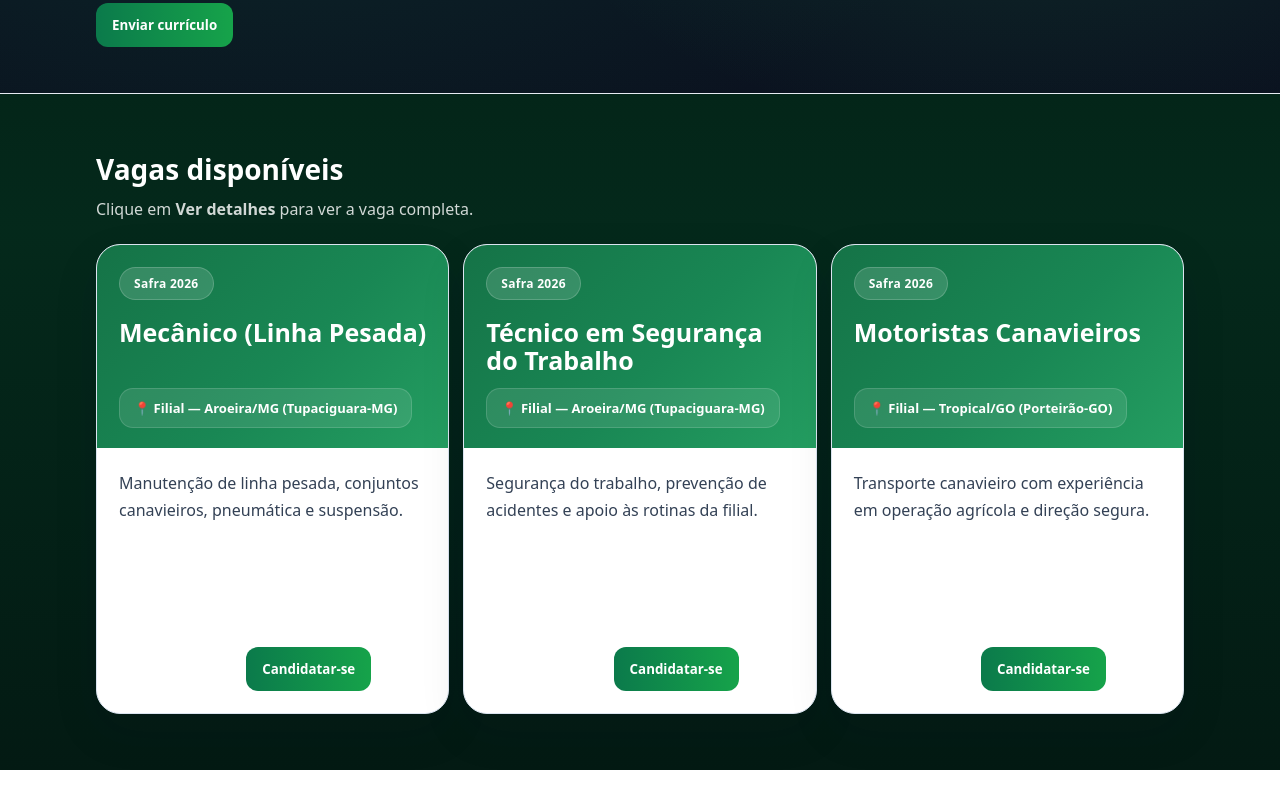
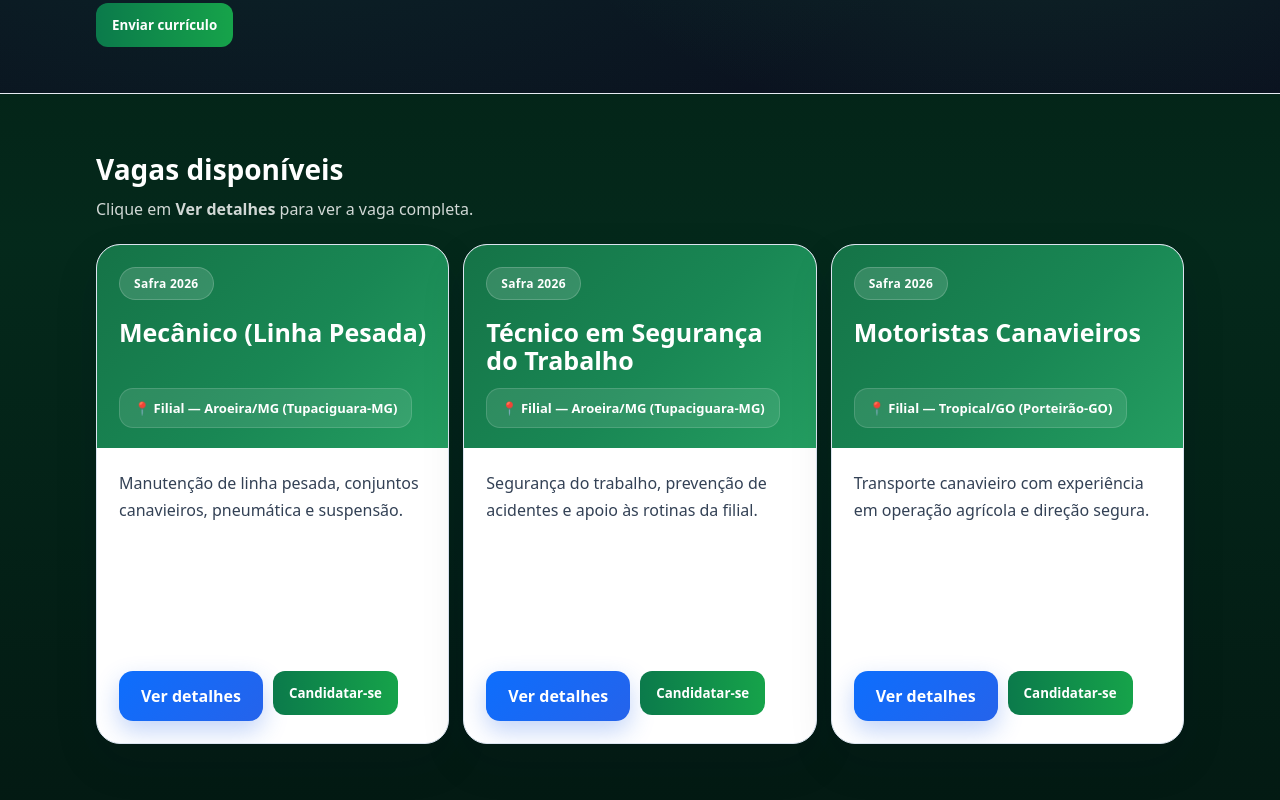
Before and after one commit to happeningti/site-happening, a Next.js app: page /trabalhe-conosco in a window 1280 px wide. Shown: the part 307-1107 px from the top of the page. Before the commit the page ends 1077 px from the top, so only its background shows below. Built offline with nearby package versions, Linux system fonts and the light colour scheme.

Commit message:
novas vagas e layout novo

```diff
--- a/app/trabalhe-conosco/page.tsx
+++ b/app/trabalhe-conosco/page.tsx
@@ -128,7 +128,7 @@ const VAGAS: Vaga[] = [
     ativa: true,
   },
 
-  // ===== RESERVA PARA NOVAS VAGAS =====
+  // ===== VAGAS RESERVA / FUTURAS =====
   {
     id: "vaga-04",
     titulo: "Nova vaga 04",
@@ -423,7 +423,7 @@ export default function TrabalheConoscoPage() {
                     display: "flex",
                     flexDirection: "column",
                     height: "100%",
-                    minHeight: 470,
+                    minHeight: 500,
                     background: "#ffffff",
                   }}
                 >
@@ -525,8 +525,18 @@ export default function TrabalheConoscoPage() {
                     >
                       <button
                         type="button"
-                        className="btn btnSoft"
                         onClick={() => abrirDetalhesVaga(v)}
+                        style={{
+                          border: "none",
+                          background: "linear-gradient(135deg, #0d6efd 0%, #2563eb 100%)",
+                          color: "#fff",
+                          fontWeight: 800,
+                          fontSize: 16,
+                          borderRadius: 14,
+                          padding: "14px 22px",
+                          cursor: "pointer",
+                          boxShadow: "0 10px 25px rgba(37, 99, 235, 0.28)",
+                        }}
                       >
                         Ver detalhes
                       </button>
```
